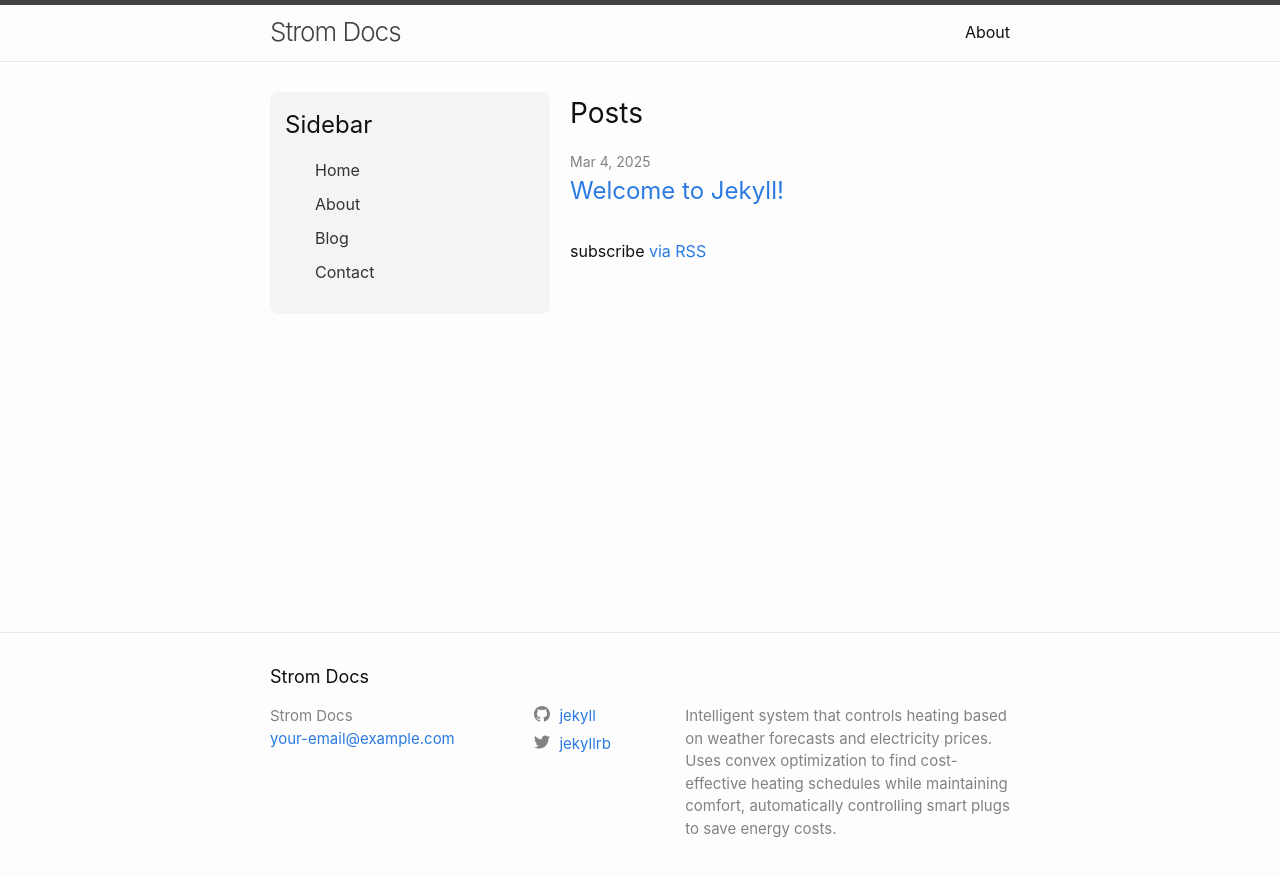
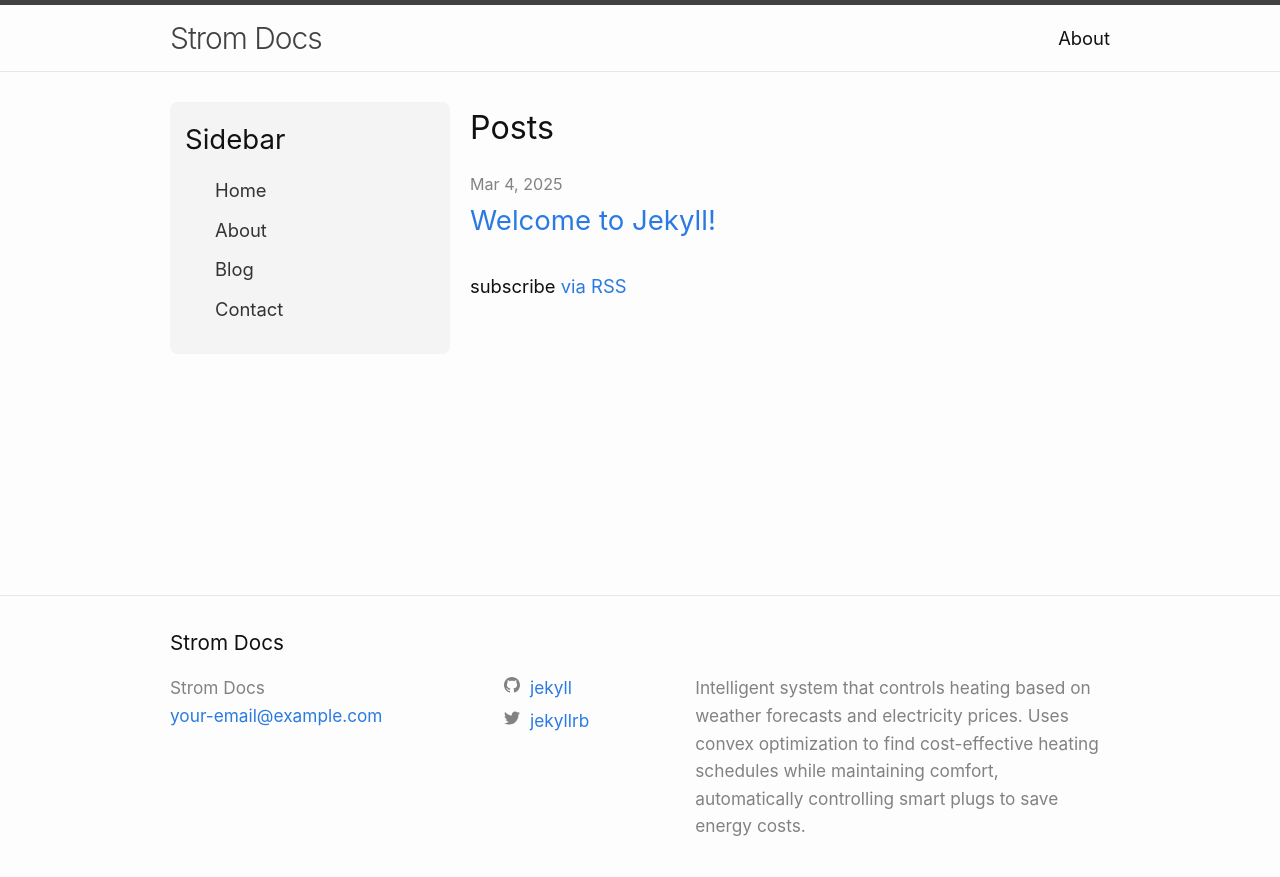
Before and after one commit to janbsc4/strom-docs, a Jekyll site: the page built from index.markdown, in a window 1280 px wide. Shown: the top 877 px of the page. Built offline with Jekyll 4.4.1, drawn with Linux system fonts in a browser that asks for light colours.

Commit message:
small CSS tweaks

```diff
--- a/_sass/minima.scss
+++ b/_sass/minima.scss
@@ -3,10 +3,10 @@
 // Define defaults for each variable.
 
 $base-font-family: -apple-system, BlinkMacSystemFont, "Segoe UI", Roboto, Helvetica, Arial, sans-serif, "Apple Color Emoji", "Segoe UI Emoji", "Segoe UI Symbol" !default;
-$base-font-size:   16px !default;
+$base-font-size:   1.15rem !default;
 $base-font-weight: 400 !default;
 $small-font-size:  $base-font-size * 0.875 !default;
-$base-line-height: 1.5 !default;
+$base-line-height: 1.6 !default;
 
 $spacing-unit:     30px !default;
 
@@ -21,7 +21,7 @@ $grey-color-dark:  darken($grey-color, 25%) !default;
 $table-text-align: left !default;
 
 // Width of the content area
-$content-width:    800px !default;
+$content-width:    1000px !default;
 
 $on-palm:          600px !default;
 $on-laptop:        800px !default;
```
